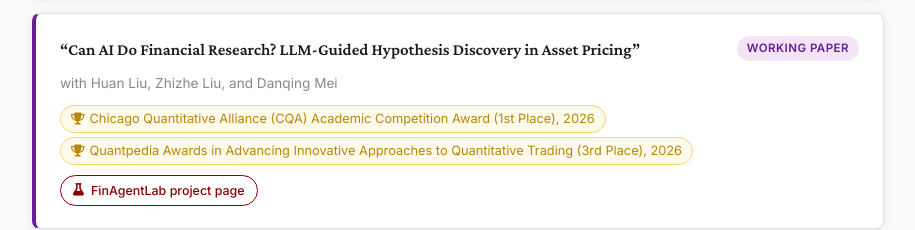
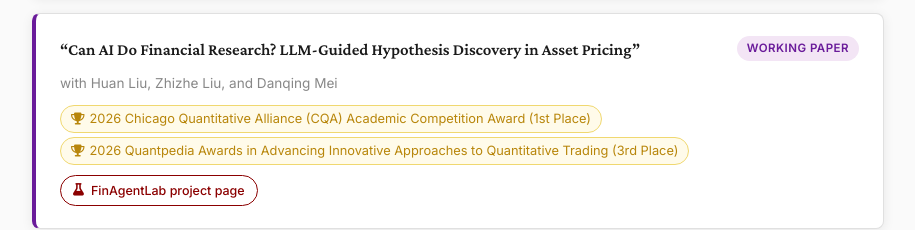
Before and after one commit to MiaoLiuBoston/MiaoLiuBoston.github.io, a website: page index.html in a window 1280 px wide. Shown: the part 4556-4786 px from the top of the page, without its empty margins (182-1097 px from the left). Drawn offline with nearby package versions, Linux system fonts and the light colour scheme.

Commit message:
Move year to front of CQA and Quantpedia award text for consistency
Co-Authored-By: Claude Sonnet 5 <noreply@anthropic.com>

```diff
--- a/index.html
+++ b/index.html
@@ -339,8 +339,8 @@
             </div>
             <div class="paper-authors">with Huan Liu, Zhizhe Liu, and Danqing Mei</div>
             <div class="paper-notes">
-              <span class="paper-note"><i class="fa-solid fa-trophy"></i> Chicago Quantitative Alliance (CQA) Academic Competition Award (1st Place), 2026</span>
-              <span class="paper-note"><i class="fa-solid fa-trophy"></i> Quantpedia Awards in Advancing Innovative Approaches to Quantitative Trading (3rd Place), 2026</span>
+              <span class="paper-note"><i class="fa-solid fa-trophy"></i> 2026 Chicago Quantitative Alliance (CQA) Academic Competition Award (1st Place)</span>
+              <span class="paper-note"><i class="fa-solid fa-trophy"></i> 2026 Quantpedia Awards in Advancing Innovative Approaches to Quantitative Trading (3rd Place)</span>
             </div>
             <div style="margin-top:8px;">
               <a href="finagentlab.html" target="_blank" rel="noopener" class="btn btn-outline" style="font-size:0.78rem;padding:4px 12px;">
```
